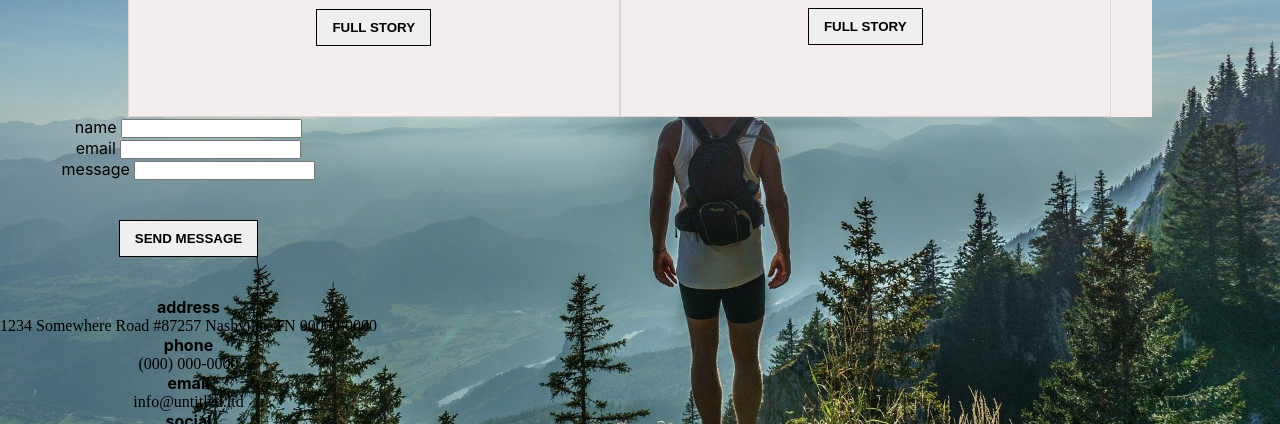
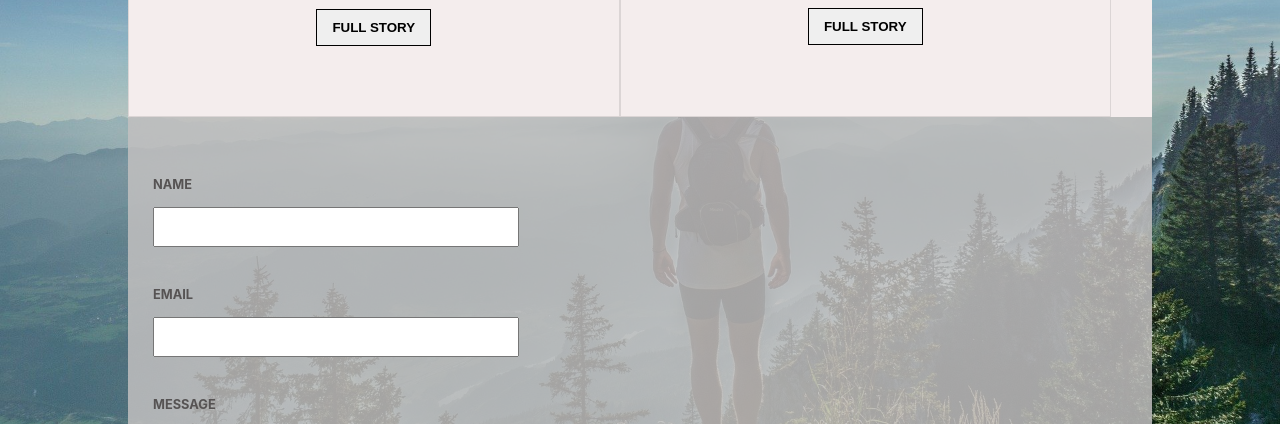
Before and after one commit to sunsand03/integration_la_montagne, a plain HTML site: page index.html in a window 1280 px wide. Shown: the part 2150-2574 px from the top of the page. Drawn offline with nearby package versions, Linux system fonts and the light colour scheme; files that its build step writes are made by us from their sources.

Commit message:
style du footer

```diff
--- a/assets/styles/layout/_footer.scss
+++ b/assets/styles/layout/_footer.scss
@@ -1,5 +1,72 @@
 footer{
     .footer-section{
-        display: flex;
+        display: grid;
+        grid-template-columns: 50% 50%;
+
+        background-color: $color2;
+        color: rgb(86, 83, 83);
+        width: 80%;
+        margin: 0 auto;
+        padding: 40px 5px;
+
+        .form-contact{
+
+            form{
+                width: 80%;
+                .name, .email, .message{
+                    display: grid;
+                    text-align: left;
+                    padding: 20px 20px;
+                    label{
+                        text-transform: uppercase;
+                        font-size: 0.8rem;
+                        font-weight: bold;
+                        margin-bottom: 10px;
+                        height: 20px;
+                    }
+                    input{
+                        margin: 0;
+                        height: 40px;
+                    }
+                }
+                button{
+                    width: 50%;
+                    color: rgb(86, 83, 83);
+                    margin: 40px 20px;
+
+                }
+                .name{
+                    grid-area: a1;
+                }
+
+            }
+
+        }
+        .contact{
+             display: grid;
+             position: relative;
+            .adress, .phone, .email, .social{
+                display: grid;
+                grid-template-columns: 30% 70%;
+                align-items: flex-start;
+                height: 50px;
+                &::after{
+                    content: "";
+                    width: 25%;
+                    height: 1px;
+                    background: rgba(165, 161, 161, 0.316);
+                    position: absolute;
+                }
+                p{
+                    display: flex;
+                    justify-content: left;
+                }
+                ul{
+                    width: 60%;
+                    display: grid;
+                    grid-template-columns: 1fr 1fr 1fr 1fr;
+                }
+            }
+        }
     }
 }
```
